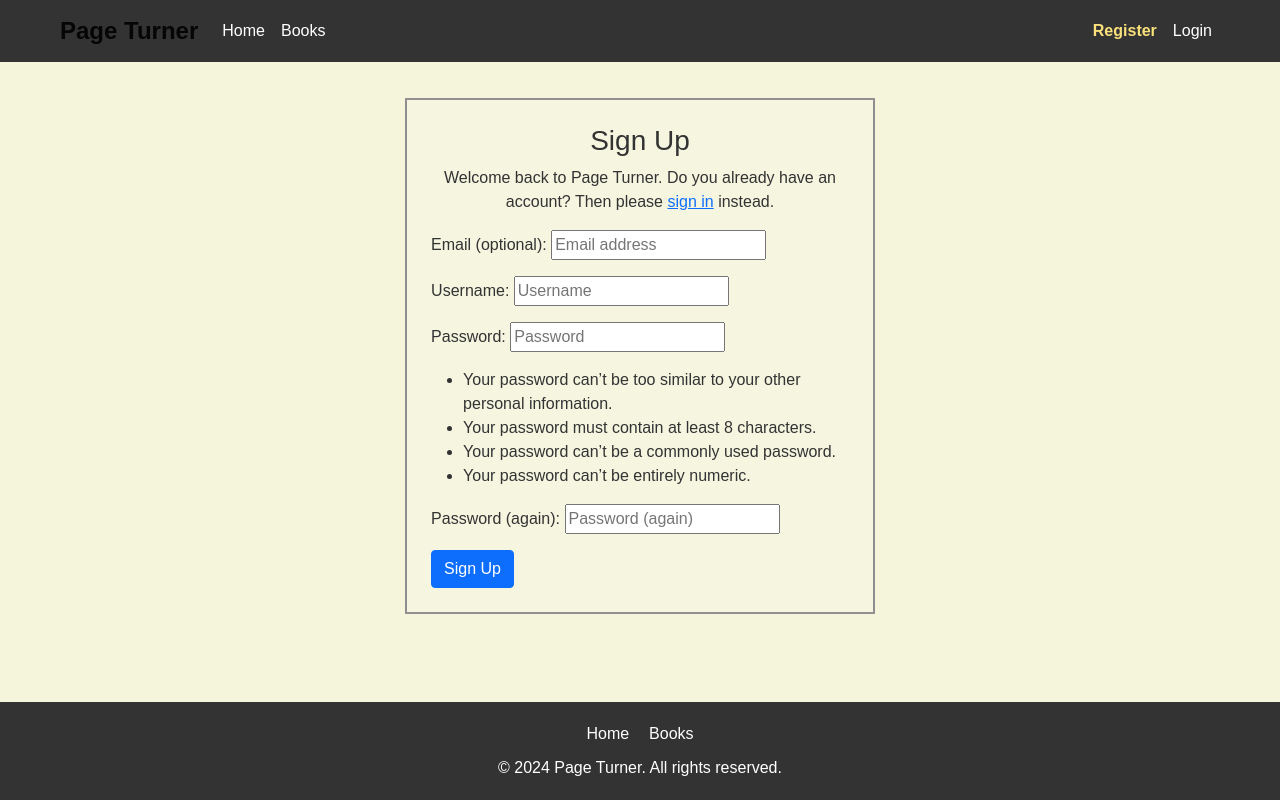
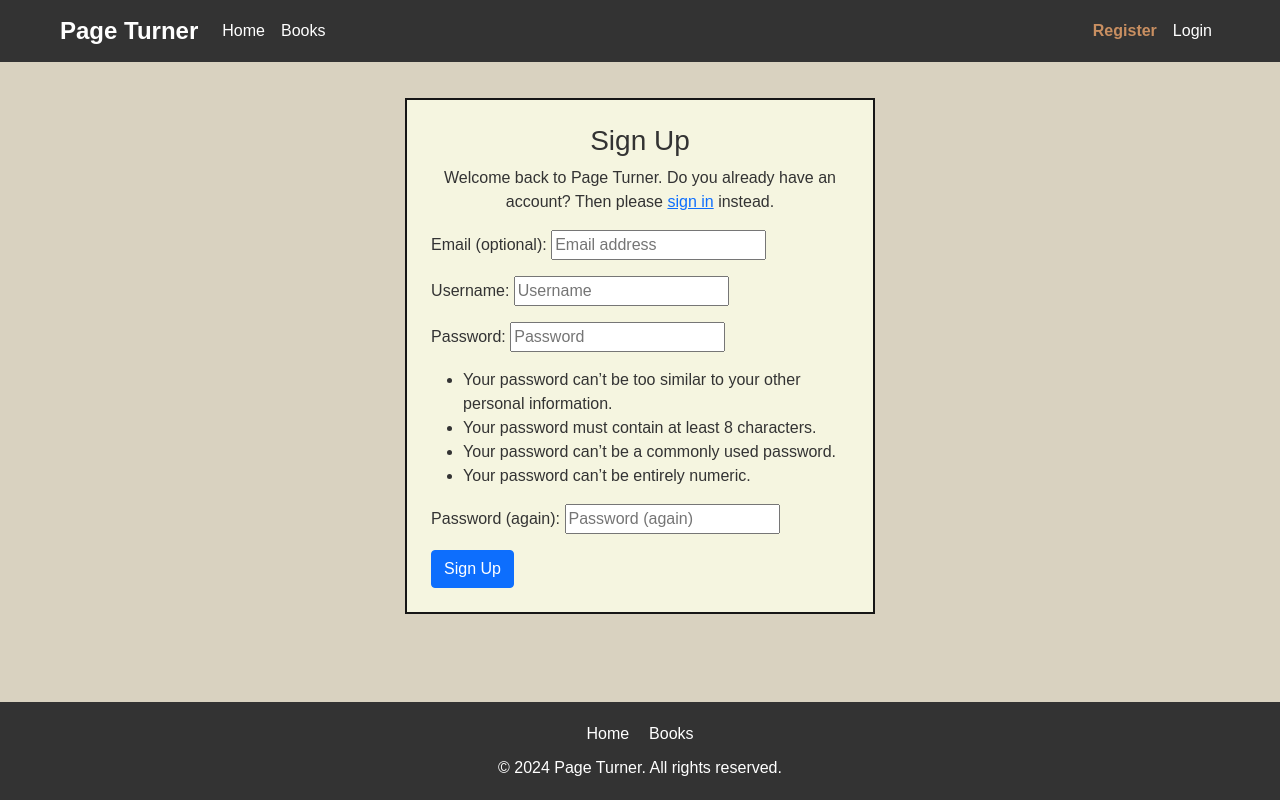
Before and after one commit to AlvaLind/page-turner, a Django app: page /accounts/signup/ in a window 1280 px wide. Run offline with Django 4.2, Linux system fonts and the light colour scheme; some libraries are stand-ins or nearby versions.

Commit message:
Update base template styles

```diff
--- a/static/css/styles.css
+++ b/static/css/styles.css
@@ -4,7 +4,7 @@ body {
     font-family: Arial, sans-serif;
     margin: 0;
     padding: 0;
-    background-color: #F5F5DC;
+    background-color: #d9d2c0;
     color: #333;
     display: flex;
     flex-direction: column;
@@ -35,7 +35,7 @@ nav {
 
 .navbar-nav .nav-item .nav-link.active {
     font-weight: bold;
-    color: #fae17b;
+    color: #c98f61
 }
 
 main {
@@ -43,7 +43,7 @@ main {
     padding: 20px;
     max-width: 1200px;
     margin: 0 auto;
-    background-color: #F5F5DC;
+    background-color: #d9d2c0;
 }
 
 footer {
@@ -89,5 +89,14 @@ footer p {
 
 .form-container {
     background-color: #f5f5e0;
-    border: 2px solid #8f8f8f;
+    border: 2px solid #161616;
 }
+
+.card{
+    border: 2px solid #c98f61;
+    background-color: #f4f2f3;
+}
+
+.title, .author{
+    color: #333;
+}
--- a/templates/base.html
+++ b/templates/base.html
@@ -23,8 +23,8 @@
 </head>
 <body>
     <header>
-        <nav class="navbar navbar-expand-lg navbar-light">
-            <a class="navbar-brand" href="{{ home_url }}">Page Turner</a>
+        <nav class="navbar navbar-expand-lg navbar-dark">
+            <a class="navbar-brand navbar-brand-custom" href="{{ home_url }}">Page Turner</a>
             <button class="navbar-toggler" type="button" data-toggle="collapse" data-target="#navbarText" aria-controls="navbarText" aria-expanded="false" aria-label="Toggle navigation">
                 <span class="navbar-toggler-icon"></span>
             </button>
```
Also changed, not shown: 1 other file.
